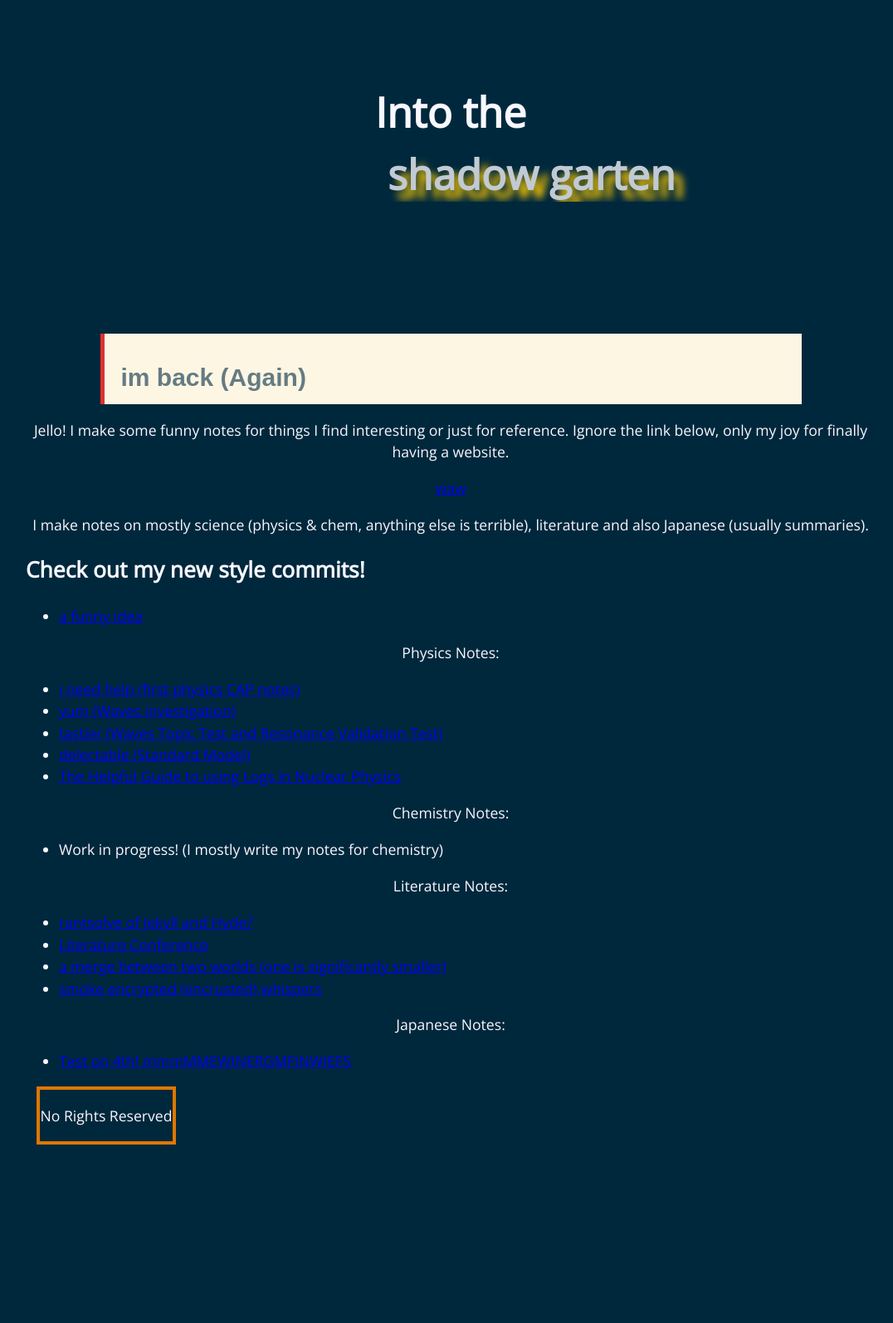
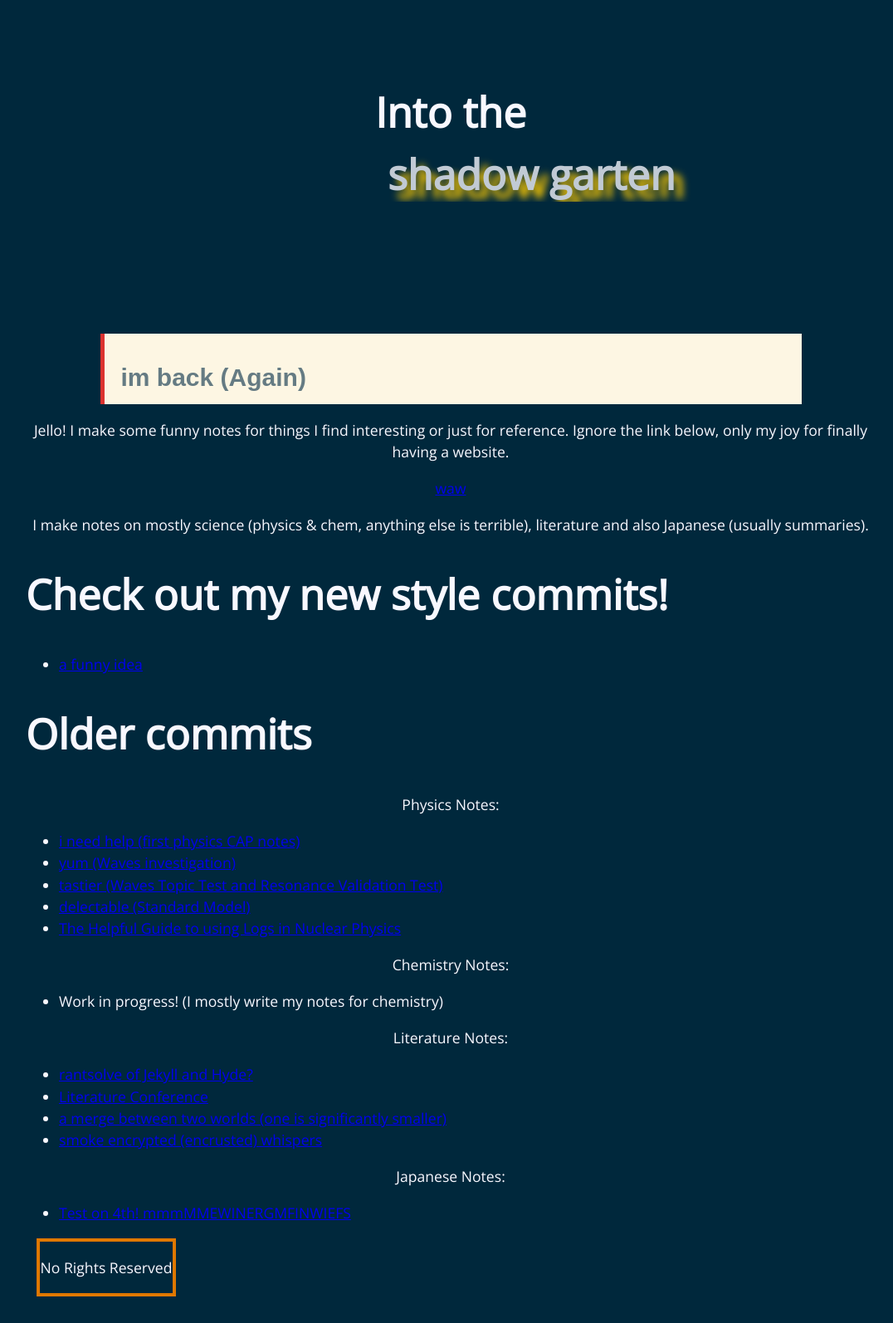
Before and after one commit to anonymoof1528/the-shadow-garten, a Jekyll site: the page built from index.md, in a window 1280 px wide. Shown: the whole page at 83% size, without its empty margins (97-1173 px from the left). Built offline with Jekyll 4.4.1, drawn with Linux system fonts in a browser that asks for light colours; before the commit the page ends 1411 px from its top, so only the background shows below that.

Commit message:
Update index.md

```diff
--- a/index.md
+++ b/index.md
@@ -13,9 +13,11 @@ Jello! I make some funny notes for things I find interesting or just for referen
 I make notes on mostly science (physics & chem, anything else is terrible), literature and also Japanese (usually summaries).
 
 
-## Check out my new style commits!
+# Check out my new style commits!
 - [a funny idea](Chemistry/some_thoughts.md)
 
+
+# Older commits
 
 Physics Notes:
 - [i need help (first physics CAP notes)](Physics/Linear_Motion_Notes.md)
```
